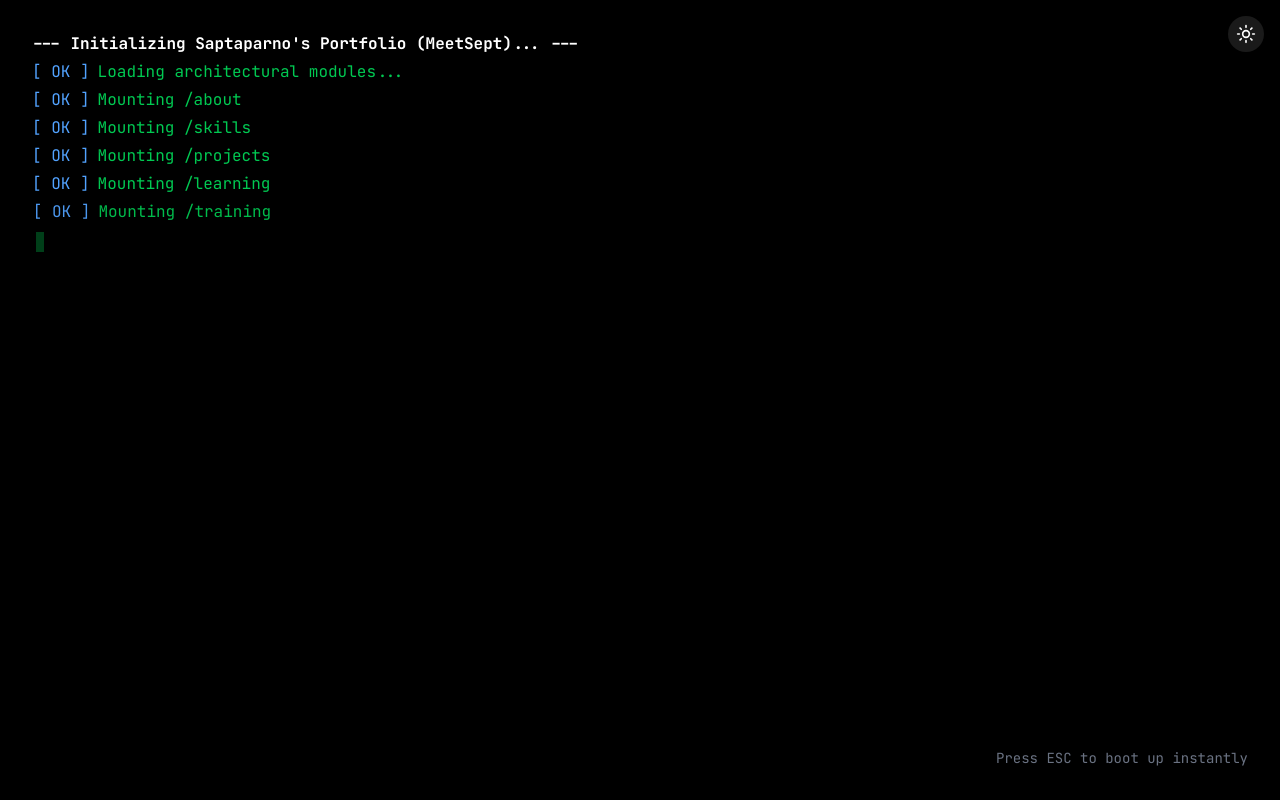
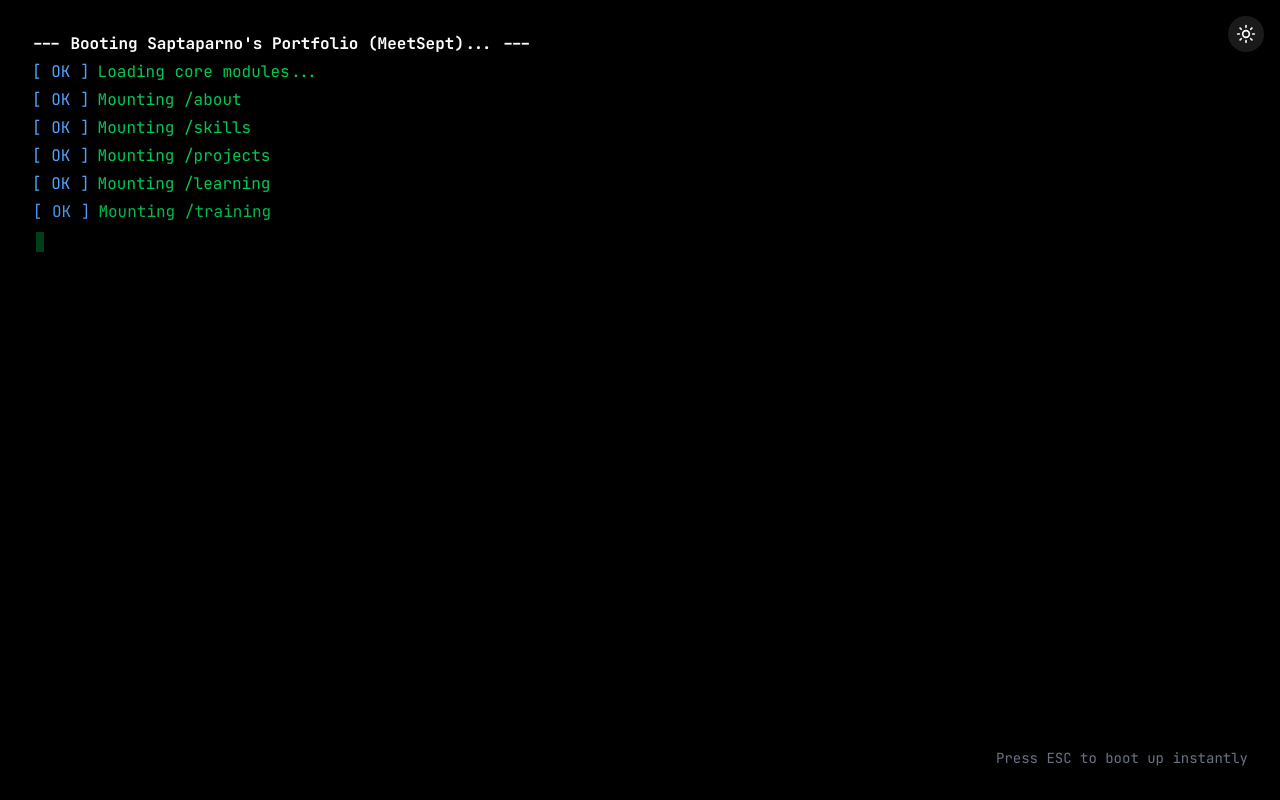
Before and after one commit to schak04/meetsept, a React (Vite) app: page / in a window 1280 px wide. Both pictures are taken after a click on the button 639 px from the left and 365 px from the top of the page. Built offline with nearby package versions, Linux system fonts and the light colour scheme.

Commit message:
refactor: tweak boot logs

```diff
--- a/src/components/layout/BootScreen.jsx
+++ b/src/components/layout/BootScreen.jsx
@@ -4,8 +4,8 @@ import { useTheme } from '../../context/ThemeContext';
 import { Sun, Moon } from 'lucide-react';
 
 const BOOT_LOGS = [
-    "Initializing Saptaparno's Portfolio (MeetSept)...",
-    "Loading architectural modules...",
+    "Booting Saptaparno's Portfolio (MeetSept)...",
+    "Loading core modules...",
     "Mounting /about",
     "Mounting /skills",
     "Mounting /projects",
@@ -13,9 +13,10 @@ const BOOT_LOGS = [
     "Mounting /training",
     "Mounting /cv",
     "Mounting /contact",
-    "Checking system integrity...",
-    "Optimizing workspace layout...",
-    "Starting environment...",
+    "Running system diagnostics...",
+    "Optimizing workspace...",
+    "Launching environment...",
+    "Initialization complete.",
     "READY"
 ];
 
@@ -66,7 +67,7 @@ export default function BootScreen({ onComplete }) {
                     >
                         {log === "READY" ? (
                             <span className='text-arch-blue font-bold'>[ DONE ] {log}</span>
-                        ) : log.includes("Initializing") ? (
+                        ) : log.includes("Booting") ? (
                             <span className='text-white font-bold'> --- {log} ---</span>
                         ) : (
                             <>
```
